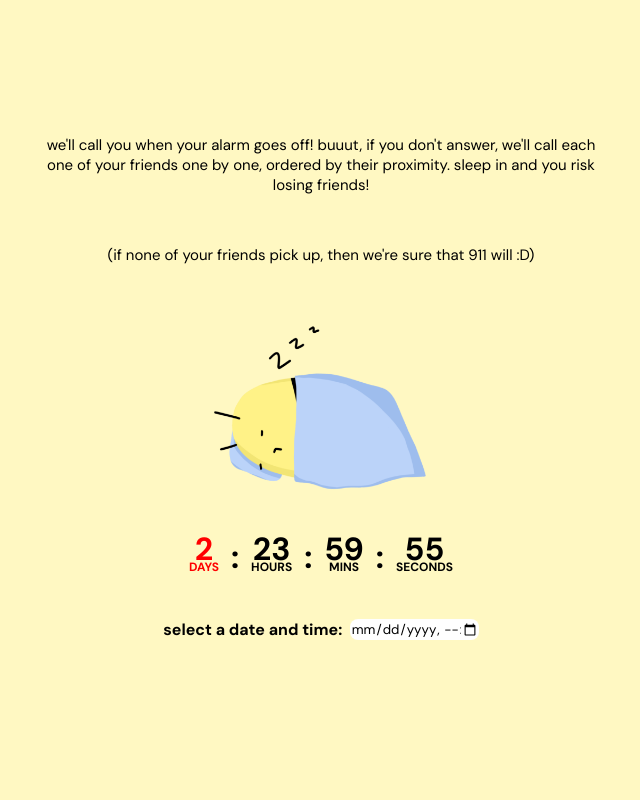
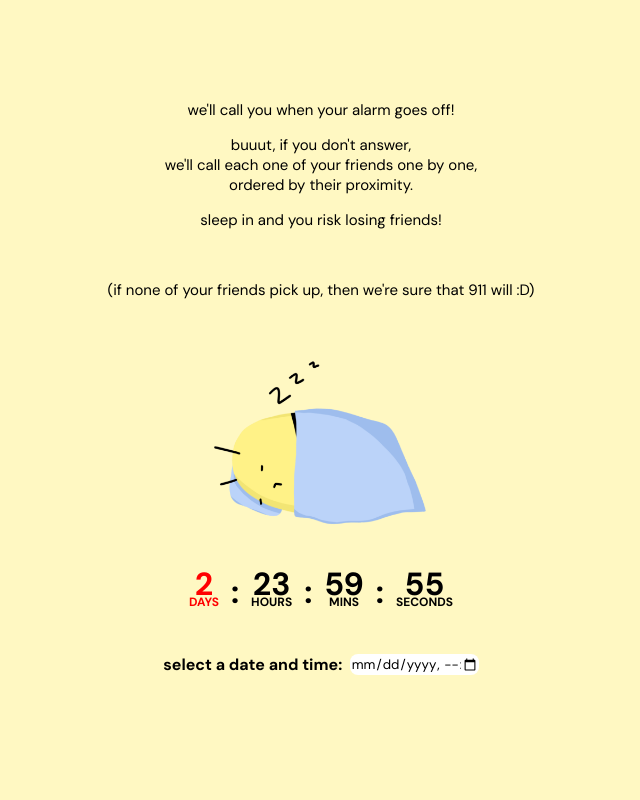
Before and after one commit to thomaspwang/WakeTheF-ckUp, a React (Create React App) app in the folder frontend/: page /alarm in a window 1280 px wide. Shown: the top 800 px of the page, without its empty margins (319-959 px from the left). Built offline with nearby package versions, Linux system fonts and the light colour scheme.

Commit message:
decluttered alarm page

```diff
--- a/frontend/src/components/FormAndTimer/FormAndTimer.js
+++ b/frontend/src/components/FormAndTimer/FormAndTimer.js
@@ -25,9 +25,24 @@ const FormAndTimer = (props) => {
         <div className="countdown-container">
 
           <div id="description-box">
-            <p id="description">we'll call you when your alarm goes off! buuut, if you don't answer,
-            we'll call each one of your friends one by one, ordered by their proximity. sleep in and
-            you risk losing friends!</p>
+            <p id="description">
+              we'll call you when your alarm goes off!
+            </p>
+            <p id="description">
+              <div>
+                buuut, if you don't answer,
+              </div>
+              <div>
+                we'll call each one of your friends one by one,
+              </div>
+               <div>
+                ordered by their proximity.
+               </div>
+            </p>
+            <p id="description">
+              sleep in and
+            you risk losing friends!
+            </p>
             <br/>
             <p id="description">(if none of your friends pick up, then we're sure that 911 will :D)</p>
 
```
